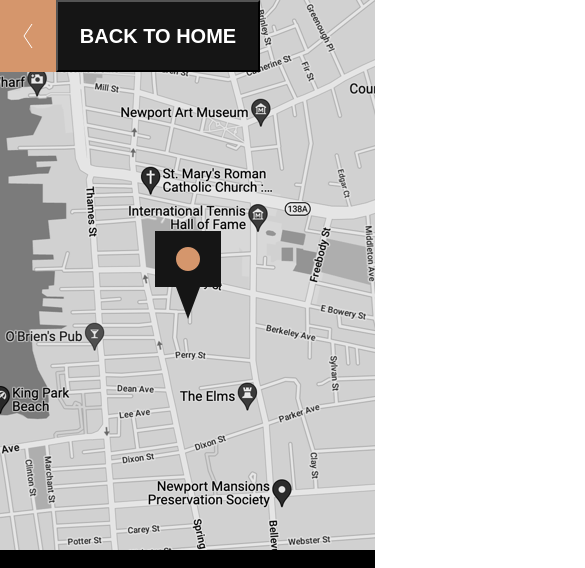
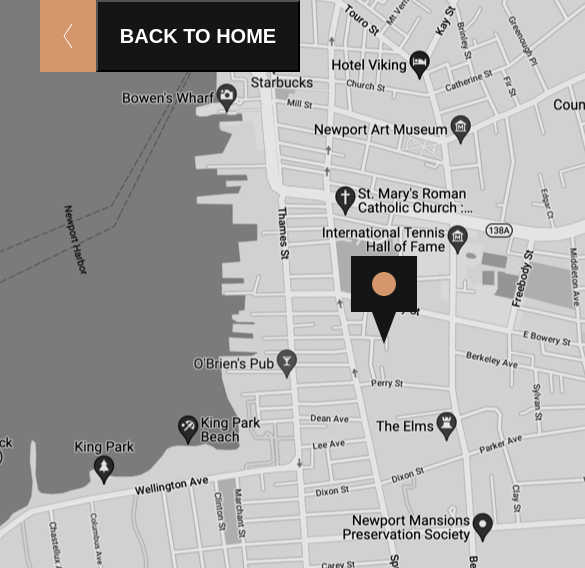
Before and after one commit to davit-akofiani/art-gallery, a plain HTML site: page location.html in a window 390 px wide. Shown: the top 568 px of the page, 585 px wide, since content can reach past the window. Drawn offline with Linux system fonts and the light colour scheme.

Commit message:
add location page tablet part

```diff
--- a/css/location.css
+++ b/css/location.css
@@ -8,11 +8,17 @@
 }
 
 /* first section xxxxxxxxxxxxxxxxxxxxxxxxxxxxxxx */
-.map-image{
+.map-mobile{
     position: absolute;
 }
+.map-tablet{
+    display: none;
+}
+.map-desktop{
+    display: none;
+}
 
-button{
+.button{
     width: 204px;
     height: 72px;
     background-color: #151515;
@@ -32,8 +38,8 @@ button{
 }
 .map{
     position: relative;
-    height: 560px;
-    /* top: -0.8rem; */
+
+
 }
 
 /* second secton xxxxxxxxxxxxxxxxxxxxxxxxxxxxxxxxxxx*/
@@ -79,18 +85,13 @@ button{
 /* footer section   xxxxxxxxxxxxxxxxxxxxxxxxxx*/
 footer{
     background-color: rgba(213, 150, 108, 1);
-    width: 375px;
     padding: 3rem 2rem ;
     /* color: black; */
 
 }
 .footer-title{
-
     font-size: 30px;
     font-weight: 900;
-
-
-
 }
 .footer-p{
     font-family: 'Outfit';
@@ -98,10 +99,31 @@ footer{
     font-weight: 300;
     font-size: 18px;
     line-height: 28px;
-
     margin: 2.3rem 0;
 }
 .icon{
     margin-right: 1.25rem;
-    color: black;
+    color: rgba(21, 21, 21, 1);
 }
+/* starting tablet version wwwwwwwwwwwwwwwwwwwwwwwwwwwwwwwwwwww*/
+@media screen and (min-width: 375px) {
+    .body{
+        display: grid;
+        grid-template-columns: 768px;
+        grid-template-rows: 600px 436px 216px;
+    }
+    /* map photo */
+    .map-mobile{
+        display: none;
+    }
+    .map-tablet{
+        display: inline;
+        position: absolute;
+    }
+    .button{
+        left: 2.5rem;
+    }
+    .image{
+        left: 2.5rem;
+    }
+}
--- a/css/style.css
+++ b/css/style.css
@@ -120,4 +120,5 @@ footer{
 }
 .twiter{
     margin-right: 1.25rem;
+
 }
--- a/location.html
+++ b/location.html
@@ -21,20 +21,26 @@
         <!-- first section -->
         <section class="first-section">
             <div class="map">
-                <img class="map-image" src="/image/mobile/image-map.png" alt="image-map">
+                <!-- image mobile -->
+                <img class="map-mobile" src="/image/mobile/image-map.png" alt="map mobile">
+                <!-- image tablet -->
+                <img class="map-tablet" src="/image/tablet/image-map.png" alt="map tablet">
+                <!-- image desktop -->
+                <img class="map-desktop" src="/image/desktop/image-map.png" alt="map desktop">
                 <a href="index.html">
                     <img class="image" src="/image/icone-left.svg" alt="left-icone">
-                    <button >BACK TO HOME</button>
+                    <button class="button" >BACK TO HOME</button>
                 </a>
             </div>
         </section>
-        <!-- section second -->
+        <!-- section second  -->
         <section class="second">
             <h1 class="tittle">OUR LOCATION</h1>
             <h2 class="tittle-2">99 King Street</h2>
             <p class="paragraph-1">Newport <br> RI 02840 <br> United States of America</p>
             <p class="paragraph-2">Our newly opened gallery is located near the Edward King House on 99 King Street, the Modern Art Gallery is free to all visitors and open seven days a week from 8am to 9pm.</p>
         </section>
+        <!-- footer section -->
         <footer>
             <h2 class="footer-title">MODERN ART GALLERY</h2>
             <p class="footer-p">The Modern Art Gallery is free to all visitors and open seven days a week from 8am to 9pm. Find us at 99 King Street, Newport, USA.</p>
```
Also changed, not shown: index.html (+1 -0 lines).
